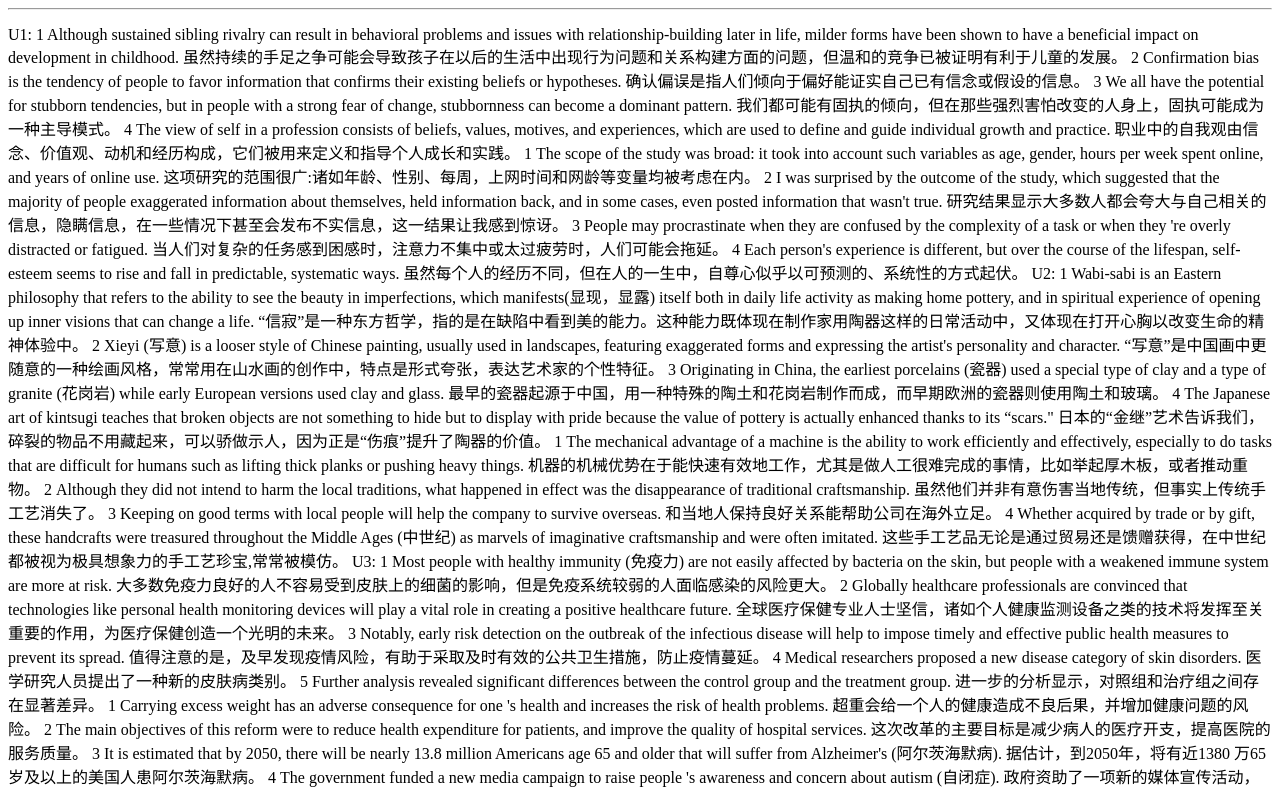
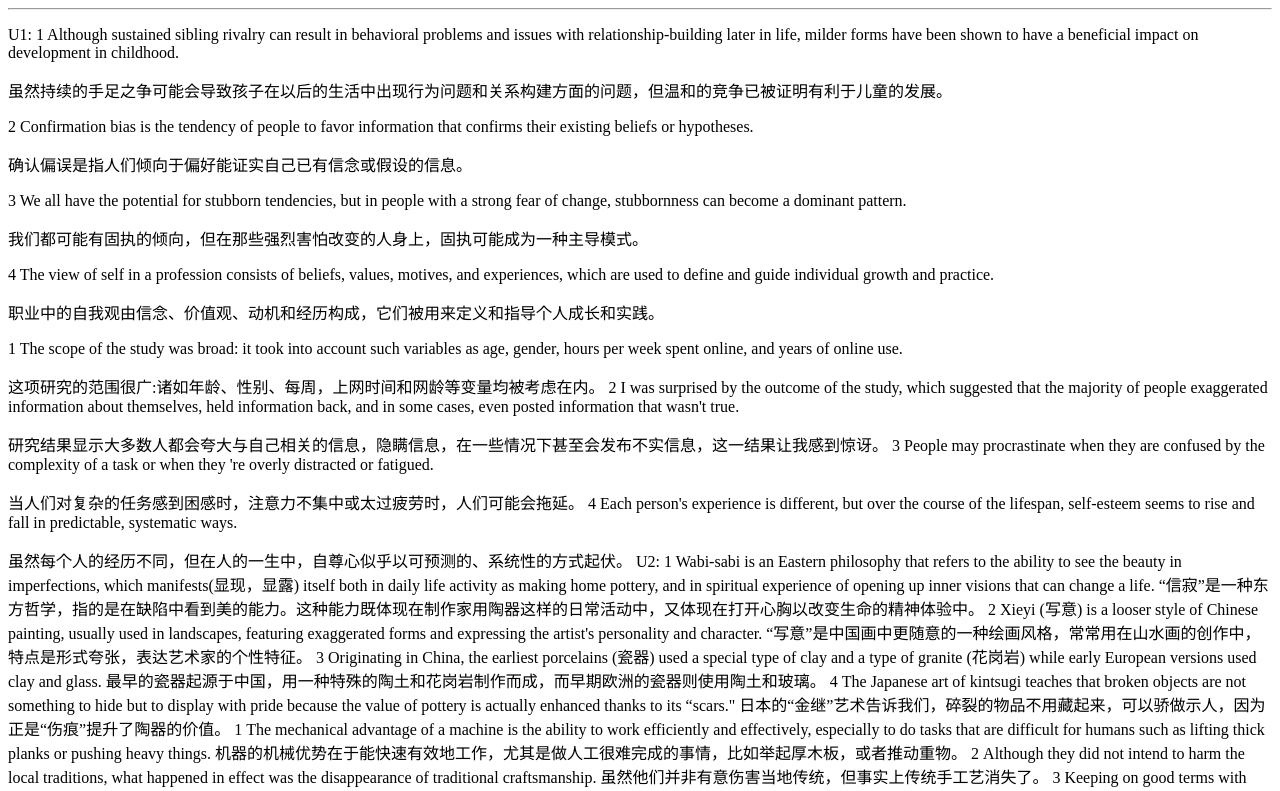
Before and after one commit to youcan-gsy/my-website, a plain HTML site: page index.html in a window 1280 px wide. Shown: the top 791 px of the page. Drawn offline with Linux system fonts and the light colour scheme.

Commit message:
Update index.html

```diff
--- a/index.html
+++ b/index.html
@@ -10,22 +10,23 @@
     <hr>
     <p>U1:
 1 Although sustained sibling rivalry can result in behavioral problems and issues with relationship-building later in life, milder forms have been shown to have a beneficial impact on development in childhood.
+    </p>
 虽然持续的手足之争可能会导致孩子在以后的生活中出现行为问题和关系构建方面的问题，但温和的竞争已被证明有利于儿童的发展。
-2 Confirmation bias is the tendency of people to favor information that confirms their existing beliefs or hypotheses.
+ <p>2 Confirmation bias is the tendency of people to favor information that confirms their existing beliefs or hypotheses.</p>
 确认偏误是指人们倾向于偏好能证实自己已有信念或假设的信息。
-3 We all have the potential for stubborn tendencies, but in people with a strong fear of change, stubbornness can become a dominant pattern.
+ <p>3 We all have the potential for stubborn tendencies, but in people with a strong fear of change, stubbornness can become a dominant pattern.</p>
 我们都可能有固执的倾向，但在那些强烈害怕改变的人身上，固执可能成为一种主导模式。
-4 The view of self in a profession consists of beliefs, values, motives, and experiences, which are used to define and guide individual growth and practice.
+ <p>4 The view of self in a profession consists of beliefs, values, motives, and experiences, which are used to define and guide individual growth and practice.</p>
 职业中的自我观由信念、价值观、动机和经历构成，它们被用来定义和指导个人成长和实践。
-
+ <p></p>
 1 The scope of the study was broad: it took into account such variables as age, gender, hours per week spent online, and years of online use.
-这项研究的范围很广:诸如年龄、性别、每周，上网时间和网龄等变量均被考虑在内。
+ <p></p>这项研究的范围很广:诸如年龄、性别、每周，上网时间和网龄等变量均被考虑在内。
 2 I was surprised by the outcome of the study, which suggested that the majority of people exaggerated information about themselves, held information back, and in some cases, even posted information that wasn't true.
-研究结果显示大多数人都会夸大与自己相关的信息，隐瞒信息，在一些情况下甚至会发布不实信息，这一结果让我感到惊讶。
+ <p></p>研究结果显示大多数人都会夸大与自己相关的信息，隐瞒信息，在一些情况下甚至会发布不实信息，这一结果让我感到惊讶。
 3 People may procrastinate when they are confused by the complexity of a task or when they 're overly distracted or fatigued.
-当人们对复杂的任务感到困感时，注意力不集中或太过疲劳时，人们可能会拖延。
+ <p></p>当人们对复杂的任务感到困感时，注意力不集中或太过疲劳时，人们可能会拖延。
 4 Each person's experience is different, but over the course of the lifespan, self-esteem seems to rise and fall in predictable, systematic ways.
-虽然每个人的经历不同，但在人的一生中，自尊心似乎以可预测的、系统性的方式起伏。
+ <p></p>虽然每个人的经历不同，但在人的一生中，自尊心似乎以可预测的、系统性的方式起伏。
 
 U2:
 1 Wabi-sabi is an Eastern philosophy that refers to the ability to see the beauty in imperfections, which manifests(显现，显露) itself both in daily life activity as making home pottery, and in spiritual experience of opening up inner visions that can change a life.
```
